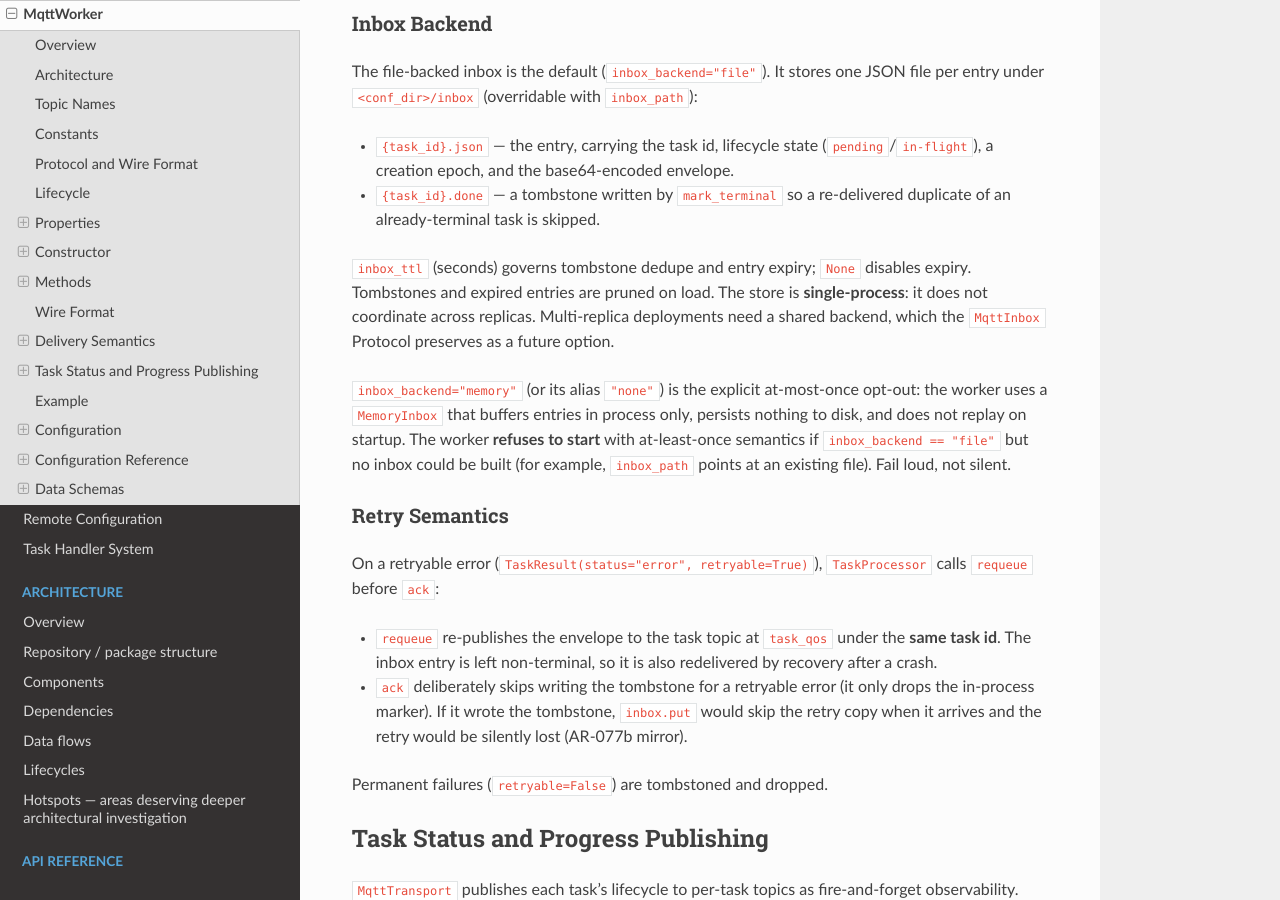
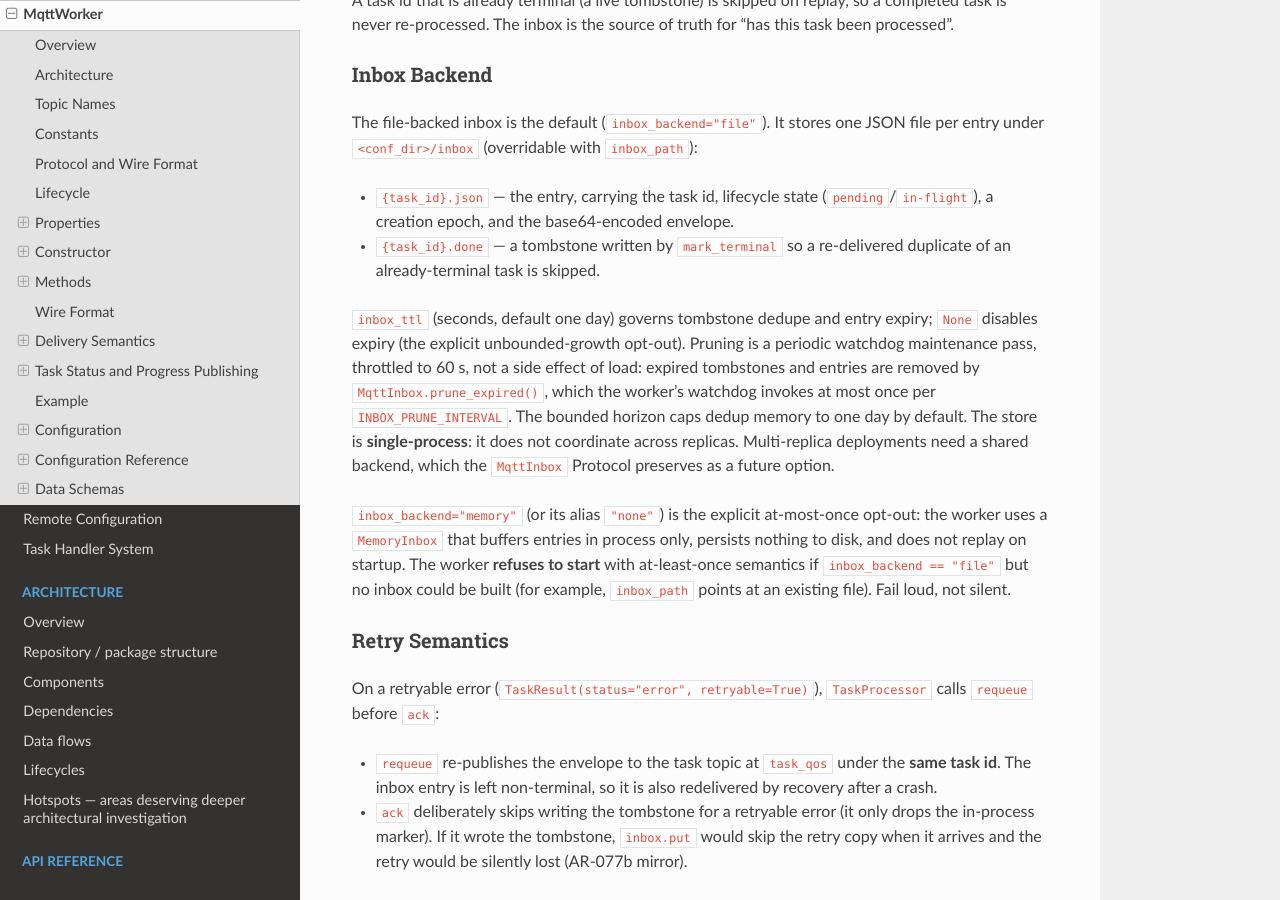
Before and after one commit to bond-anton/scietex.service, a Sphinx documentation site: the page built from docs/mqtt_worker.md, in a window 1280 px wide and 900 px high, scrolled down 11773 px. Built offline with Sphinx 7.4.7 and the Read the Docs theme 3.1.0, drawn with Linux system fonts in a browser that asks for light colours; some of the changed text lies outside the part shown.

```diff
--- a/docs/mqtt_worker.md
+++ b/docs/mqtt_worker.md
@@ -118,6 +118,7 @@ the same `{service}` substitution; see
 | `MIN_MQTT_KEEPALIVE` / `MAX_MQTT_KEEPALIVE` | `0` / `65535` | Bounds of `MqttConfig.keepalive` |
 | `MIN_SESSION_EXPIRY_INTERVAL` / `MAX_SESSION_EXPIRY_INTERVAL` | `0` / `4294967295` | Bounds of `MqttConfig.session_expiry_interval` |
 | `MIN_INBOX_TTL` / `MAX_INBOX_TTL` | `1` / `2592000` | Bounds of `MqttWorkerConfig.inbox_ttl` (30 days) |
+| `DEFAULT_INBOX_TTL` | `86400` | Default `MqttWorkerConfig.inbox_ttl` (one day) |
 | `MIN_STATUS_QOS` / `MAX_STATUS_QOS` | `0` / `2` | Bounds of `MqttWorkerConfig.status_qos` |
 | `MIN_STATUS_TTL` / `MAX_STATUS_TTL` | `1` / `2592000` | Bounds of `MqttWorkerConfig.status_ttl` (30 days) |
 | `MIN_PROGRESS_QOS` / `MAX_PROGRESS_QOS` | `0` / `2` | Bounds of `MqttWorkerConfig.progress_qos` |
@@ -258,7 +259,7 @@ preserved.
 | `task_qos` | `2` | QoS for task messages; valid range `[0, 2]` |
 | `inbox_backend` | `"file"` | Durable inbox backend (`"file"`, `"memory"`, or `"none"`); `"memory"`/`"none"` is the explicit at-most-once opt-out |
 | `inbox_path` | `None` | Path to the inbox store; `None` derives `<conf_dir>/inbox` |
-| `inbox_ttl` | `None` | TTL in seconds for inbox entries; `None` disables expiry. Valid range `[1, 2592000]` |
+| `inbox_ttl` | `86400` | TTL in seconds for inbox entries and tombstones (one day); valid range `[1, 2592000]`; `None` disables expiry (the explicit unbounded-growth opt-out) |
 | `log_topic` | `"scietex/{service}/log"` | Topic worker logs are published to; `{service}` is replaced with the service name |
 | `log_qos` | `0` | QoS for log messages; valid range `[0, 2]` |
 | `log_retain` | `False` | If `True`, log messages are published with the retained flag |
@@ -541,11 +542,15 @@ JSON file per entry under `<conf_dir>/inbox` (overridable with
 - `{task_id}.done` — a tombstone written by `mark_terminal` so a
   re-delivered duplicate of an already-terminal task is skipped.
 
-`inbox_ttl` (seconds) governs tombstone dedupe and entry expiry; `None`
-disables expiry. Tombstones and expired entries are pruned on load. The
-store is **single-process**: it does not coordinate across replicas.
-Multi-replica deployments need a shared backend, which the `MqttInbox`
-Protocol preserves as a future option.
+`inbox_ttl` (seconds, default one day) governs tombstone dedupe and entry
+expiry; `None` disables expiry (the explicit unbounded-growth opt-out).
+Pruning is a periodic watchdog maintenance pass, throttled to 60 s, not a
+side effect of load: expired tombstones and entries are removed by
+`MqttInbox.prune_expired()`, which the worker's watchdog invokes at most once
+per `INBOX_PRUNE_INTERVAL`. The bounded horizon caps dedup memory to one day
+by default. The store is **single-process**: it does not coordinate across
+replicas. Multi-replica deployments need a shared backend, which the
+`MqttInbox` Protocol preserves as a future option.
 
 `inbox_backend="memory"` (or its alias `"none"`) is the explicit at-most-once
 opt-out: the worker uses a `MemoryInbox` that buffers entries in process only,
@@ -877,7 +882,7 @@ fields).
 | `task_qos` | `int` | `2` | QoS for task messages; valid range `[0, 2]` |
 | `inbox_backend` | `Literal["file", "memory", "none"]` | `"file"` | Durable inbox backend; `"memory"`/`"none"` is the explicit at-most-once opt-out |
 | `inbox_path` | `str \| None` | `None` | Path to the inbox store; `None` derives `<conf_dir>/inbox` |
-| `inbox_ttl` | `int \| None` | `None` | TTL in seconds for inbox entries; valid range `[1, 2592000]` |
+| `inbox_ttl` | `int \| None` | `86400` | TTL in seconds for inbox entries and tombstones (one day); valid range `[1, 2592000]`; `None` disables expiry |
 | `log_topic` | `str` | `"scietex/{service}/log"` | Topic worker logs are published to |
 | `log_qos` | `int` | `0` | QoS for log messages; valid range `[0, 2]` |
 | `log_retain` | `bool` | `False` | Publish log messages with the retained flag |
```
Also changed, not shown: other parts of docs/mqtt_worker.md (+1 -1 lines), AGENTS.md (+1 -1 lines), docs/design/mqtt_worker.md (+1 -1 lines), docs/reviews/architecture/2026-09-18-1.md (+3 -2 lines).
